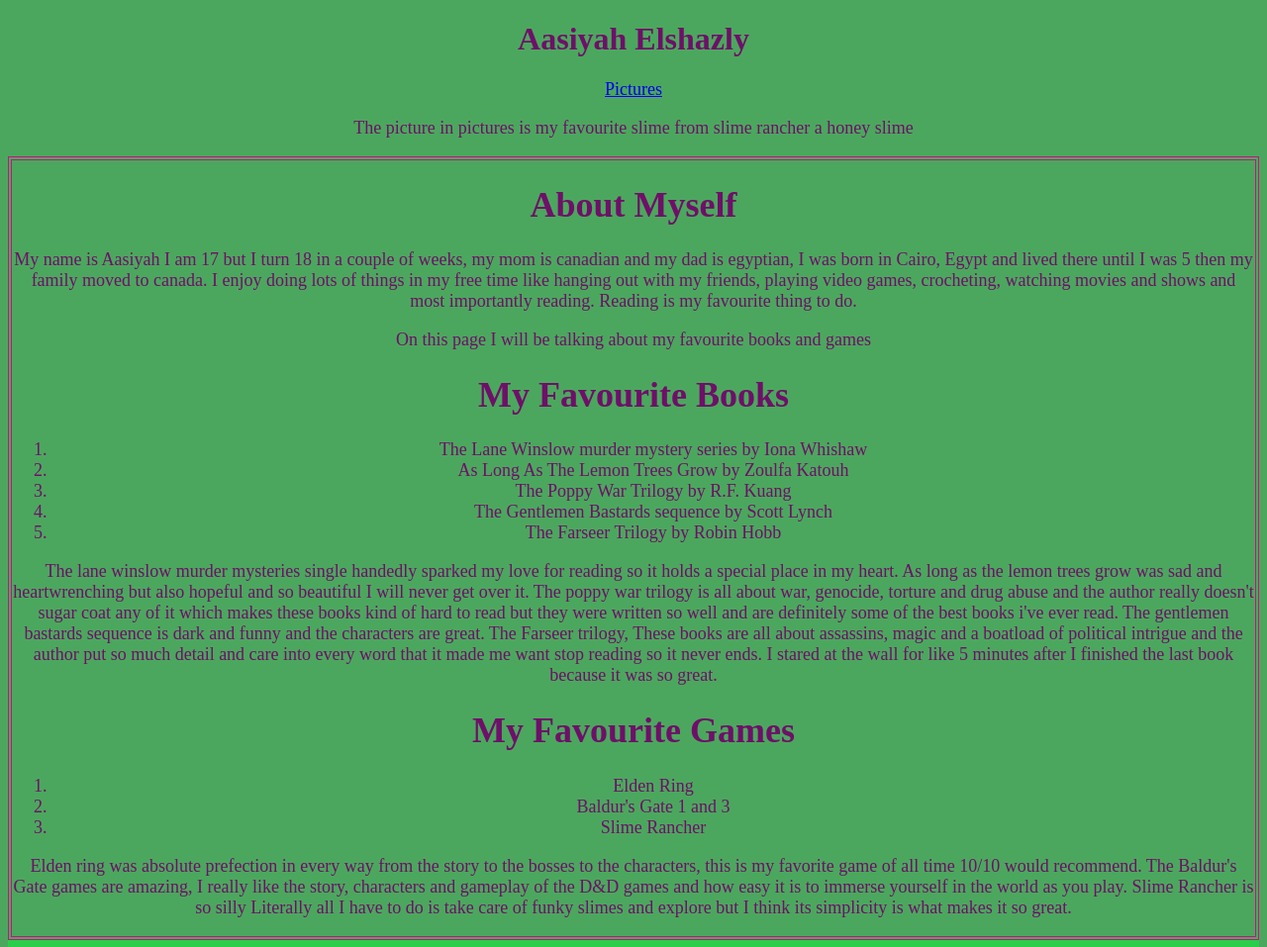
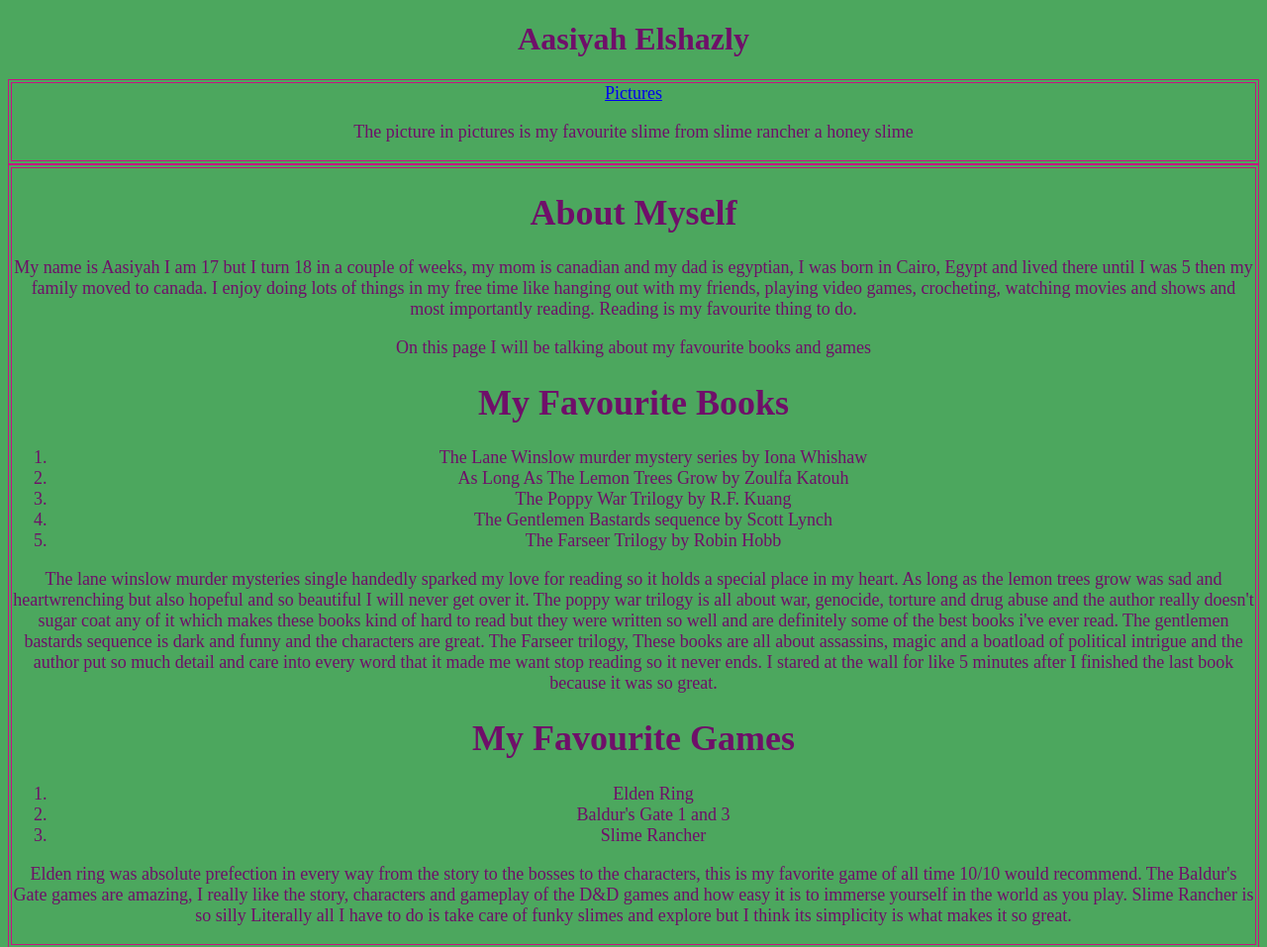
Before and after one commit to Mistborn112/Mistborn112.github.io, a plain HTML site: page index.html in a window 1280 px wide. Shown: the top 957 px of the page at 99% size. Drawn offline with Linux system fonts and the light colour scheme; a web font is replaced by a local one.

Commit message:
docs: add border to nav

```diff
--- a/styles.css
+++ b/styles.css
@@ -13,6 +13,7 @@ nav {
     color:#6f0f69;
     font-family: 'papyrus';
     font-size: large;
+    border: 4px double rgb(198, 19, 130);
     text-align:center
 
 }
```
